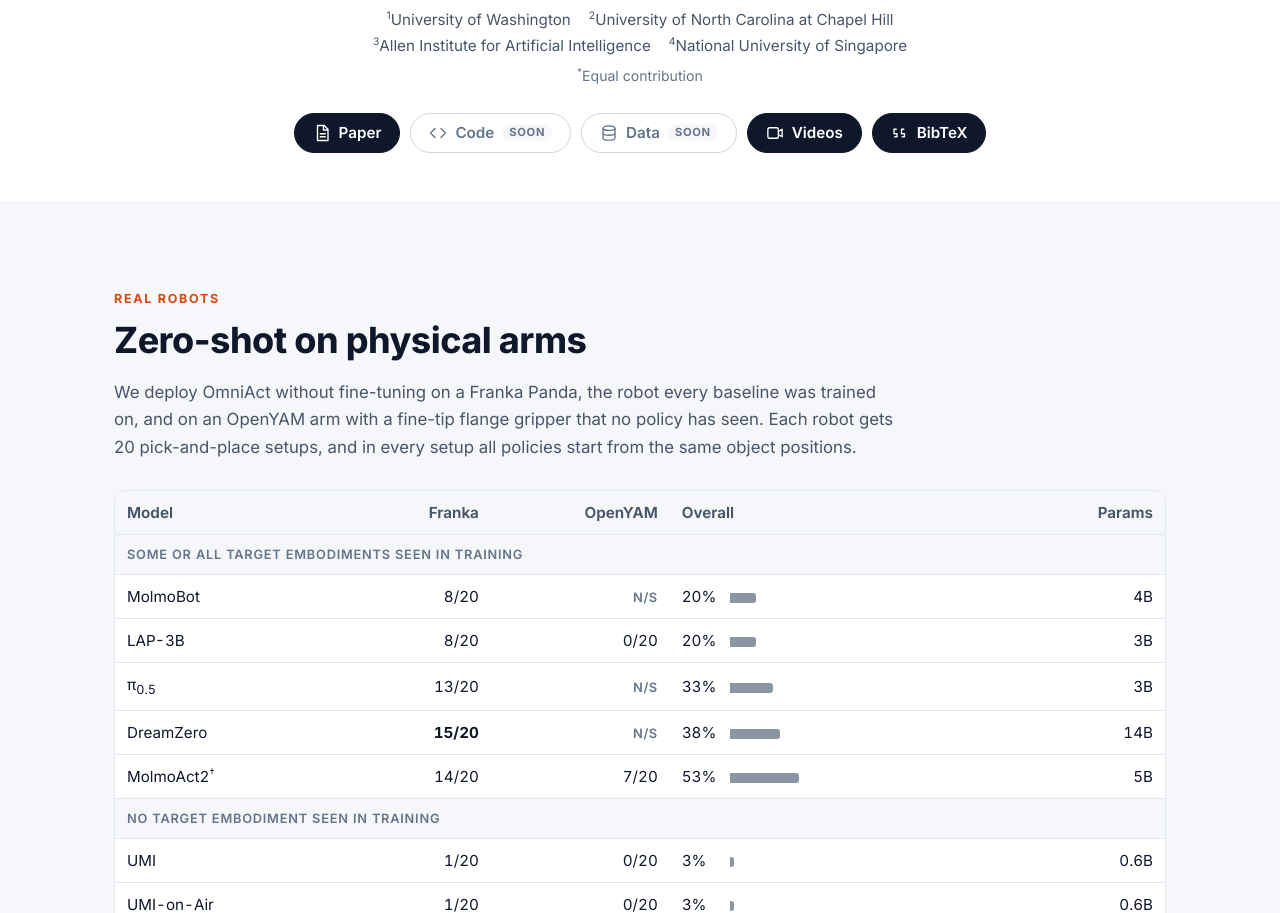
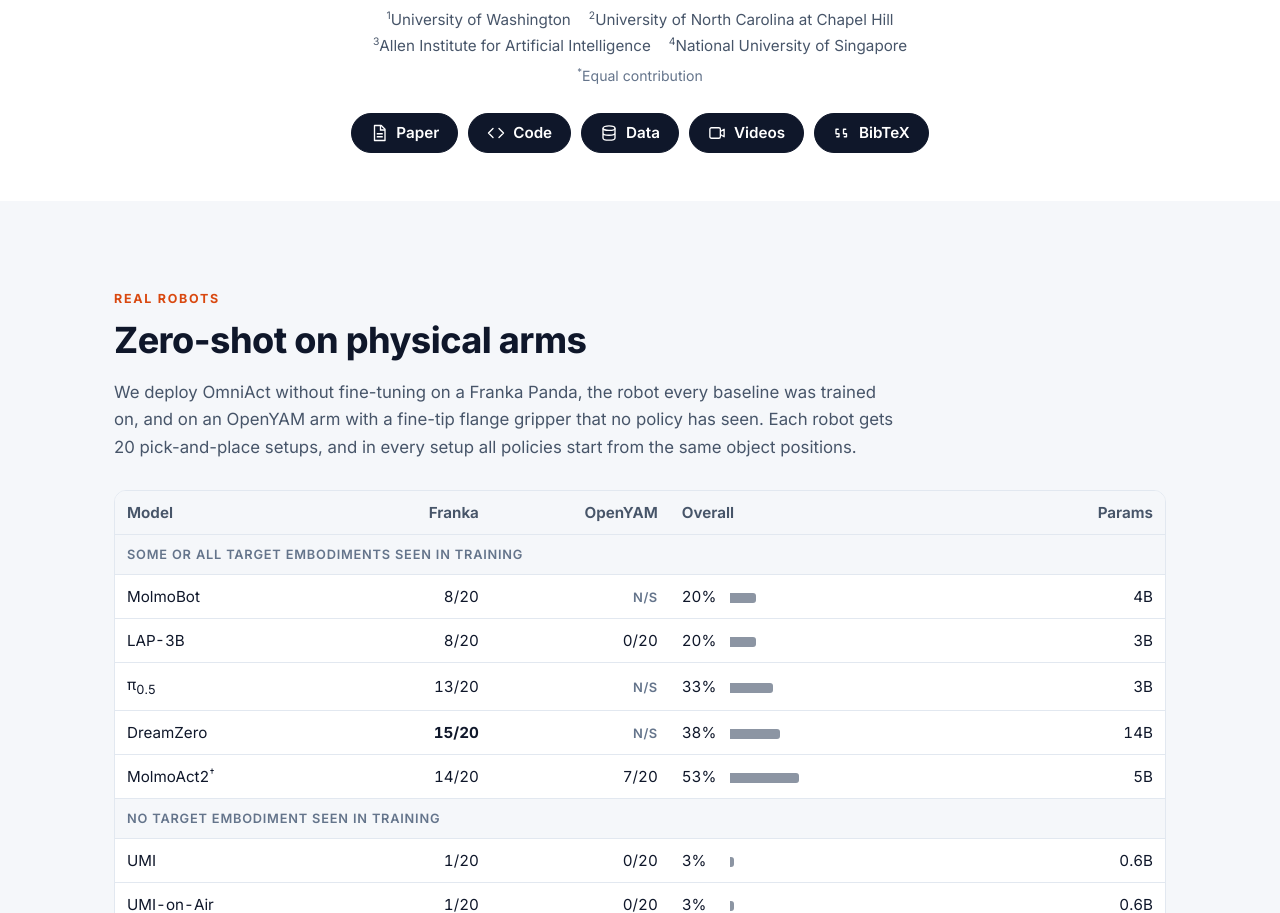
Before and after one commit to omniact/omniact.github.io, a plain HTML site: page index.html in a window 1280 px wide. Shown: the part 839-1752 px from the top of the page. Drawn offline with Linux system fonts and the light colour scheme.

Commit message:
Add links

```diff
--- a/index.html
+++ b/index.html
@@ -82,11 +82,10 @@
       </div>
       <p class="equal"><sup>*</sup>Equal contribution</p>
 
-      <!-- Code / Data: replace href="#" and remove aria-disabled and the "soon" tag once each is public. -->
       <div class="buttons">
         <a class="btn" href="https://arxiv.org/abs/2611.33158"><svg viewBox="0 0 24 24" aria-hidden="true"><path d="M6 2h9l5 5v15H6z" fill="none" stroke="currentColor" stroke-width="1.8" stroke-linejoin="round"/><path d="M14 2v6h6M9 13h8M9 17h8" fill="none" stroke="currentColor" stroke-width="1.8"/></svg>Paper</a>
-        <a class="btn" href="#" aria-disabled="true"><svg viewBox="0 0 24 24" aria-hidden="true"><path d="M8 6l-6 6 6 6M16 6l6 6-6 6" fill="none" stroke="currentColor" stroke-width="1.8" stroke-linecap="round" stroke-linejoin="round"/></svg>Code<span class="soon">soon</span></a>
-        <a class="btn" href="#" aria-disabled="true"><svg viewBox="0 0 24 24" aria-hidden="true"><ellipse cx="12" cy="5.5" rx="8" ry="3" fill="none" stroke="currentColor" stroke-width="1.8"/><path d="M4 5.5v13c0 1.7 3.6 3 8 3s8-1.3 8-3v-13M4 12c0 1.7 3.6 3 8 3s8-1.3 8-3" fill="none" stroke="currentColor" stroke-width="1.8"/></svg>Data<span class="soon">soon</span></a>
+        <a class="btn" href="https://github.com/sfanxiang/omniact"><svg viewBox="0 0 24 24" aria-hidden="true"><path d="M8 6l-6 6 6 6M16 6l6 6-6 6" fill="none" stroke="currentColor" stroke-width="1.8" stroke-linecap="round" stroke-linejoin="round"/></svg>Code</a>
+        <a class="btn" href="https://github.com/sfanxiang/omniact"><svg viewBox="0 0 24 24" aria-hidden="true"><ellipse cx="12" cy="5.5" rx="8" ry="3" fill="none" stroke="currentColor" stroke-width="1.8"/><path d="M4 5.5v13c0 1.7 3.6 3 8 3s8-1.3 8-3v-13M4 12c0 1.7 3.6 3 8 3s8-1.3 8-3" fill="none" stroke="currentColor" stroke-width="1.8"/></svg>Data</a>
         <a class="btn" href="#real-world"><svg viewBox="0 0 24 24" aria-hidden="true"><rect x="2.5" y="5" width="14" height="14" rx="2" fill="none" stroke="currentColor" stroke-width="1.8"/><path d="M16.5 10l5-3v10l-5-3" fill="none" stroke="currentColor" stroke-width="1.8" stroke-linejoin="round"/></svg>Videos</a>
         <a class="btn" href="#bibtex"><svg viewBox="0 0 24 24" aria-hidden="true"><path d="M7 7H4v6h4v4H5M17 7h-3v6h4v4h-3" fill="none" stroke="currentColor" stroke-width="1.8" stroke-linecap="round" stroke-linejoin="round"/></svg>BibTeX</a>
       </div>
```
